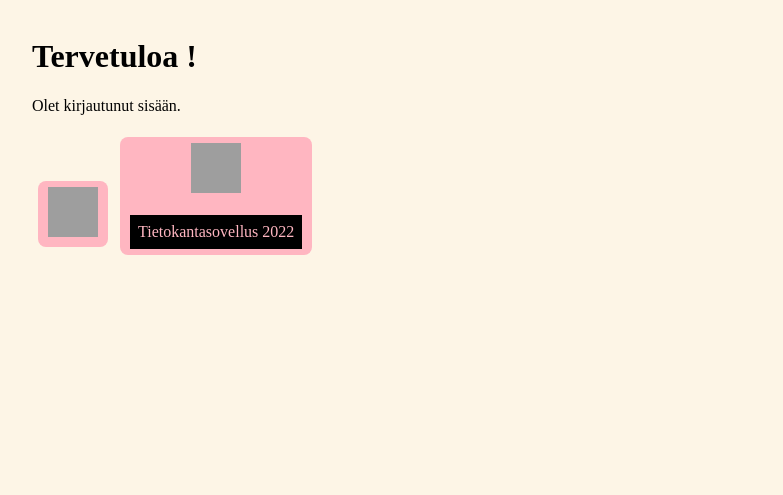
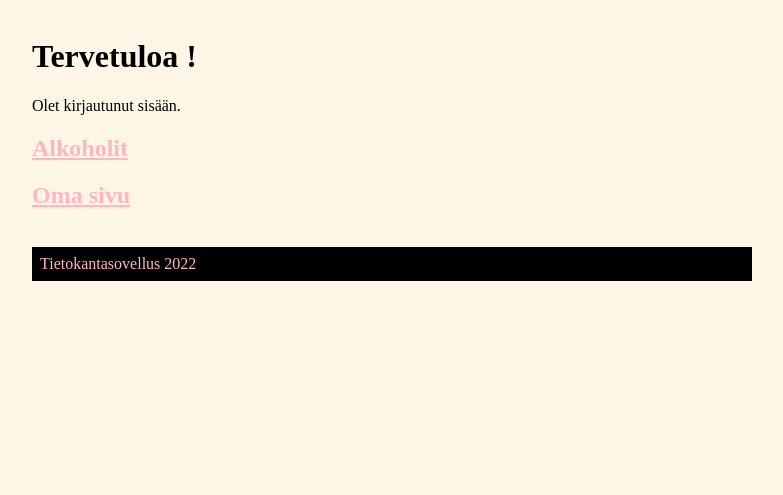
Before and after one commit to seppaemi/tsoha-juomasovellus, a Flask app: template templates/index.html in a window 1280 px wide. Shown: the part 101-596 px from the top of the page, without its empty margins (248-1031 px from the left). Run offline with Flask 2, Linux system fonts and the light colour scheme; the template is opened without the code that fills it, so the values that code supplies are empty; the visitor is signed in with stand-in values (Sample User, id 1); grey boxes are pictures that could not be loaded.

Commit message:
no buttons

```diff
--- a/templates/index.html
+++ b/templates/index.html
@@ -7,10 +7,8 @@
 {% if session.user_id %}
 <h1>Tervetuloa {{name}}!</h1>
 <p>Olet kirjautunut sisään.</p>
-<a href="/alcohols" class="button"> <img src="https://2rdnmg1qbg403gumla1v9i2h-wpengine.netdna-ssl.com/wp-content/uploads/sites/3/2021/06/AlcoholKidneyDisease-1144881204-770x533-1-650x428.jpg"
-   height ="50" width="50;">
-<a href="/welcome" class="button"> <img src="https://www.eehealth.org/-/media/images/modules/blog/posts/hdmindsalcohol.jpg"
-  height ="50" width="50;">
+<h2><a href="/alcohols">Alkoholit</a></h2>
+<h2><a href="/welcome">Oma sivu</a></h2>
 <div>
 {% else %}
 <h1>Tervetuloa!</h1>
```
